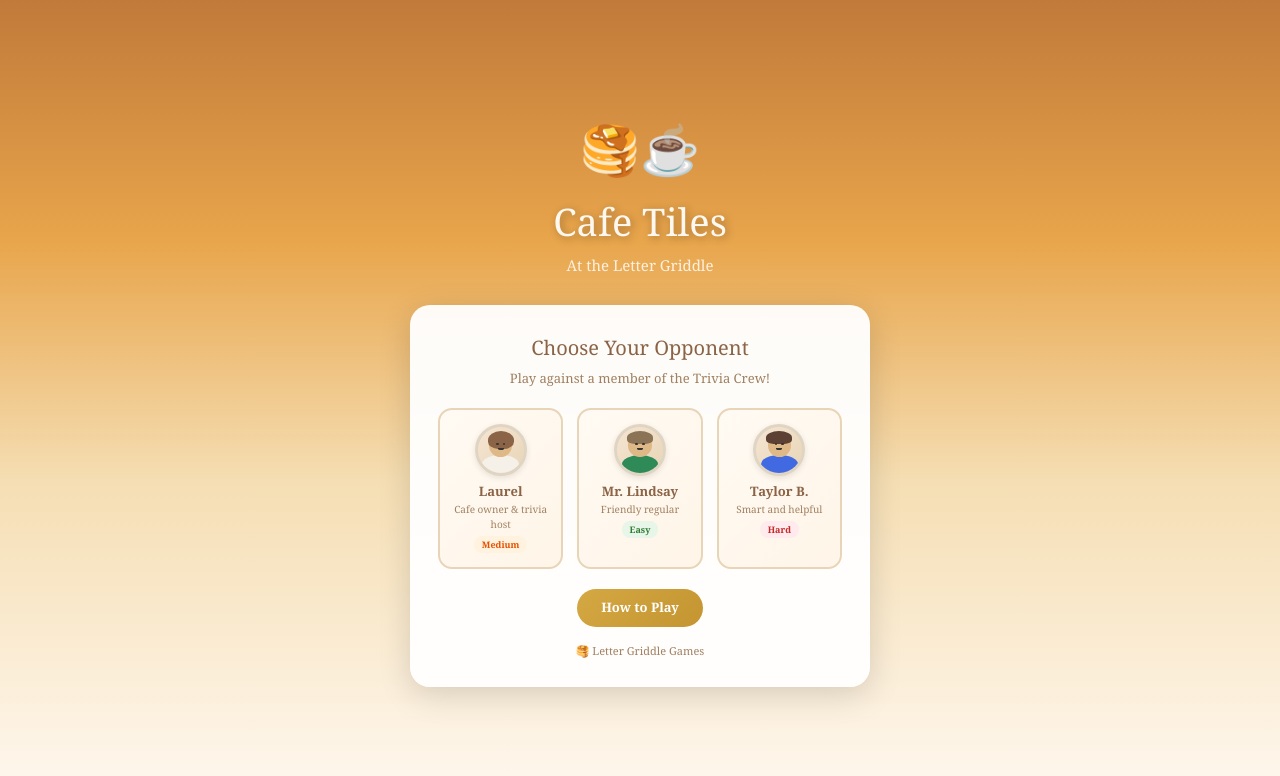
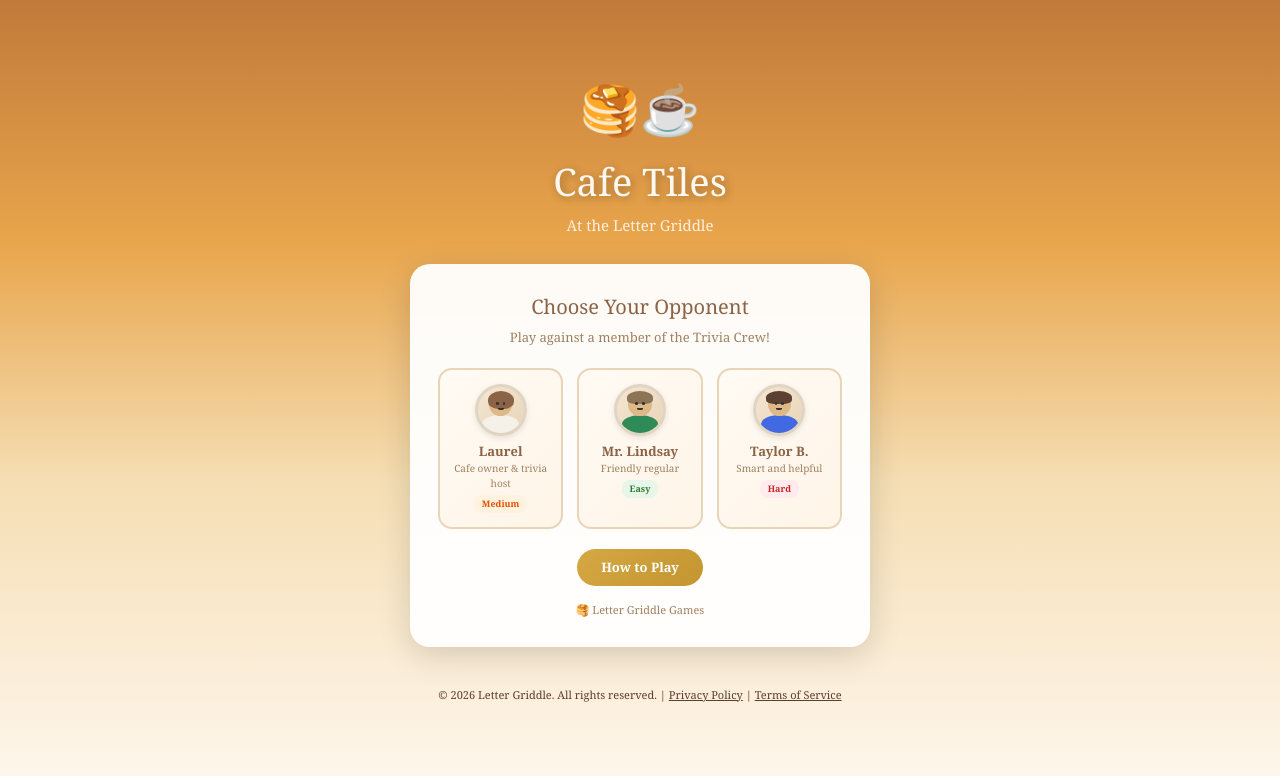
Before and after one commit to lauriegriddle/griddle-game, a Next.js app: page /cafetiles in a window 1280 px wide. Shown: the top 776 px of the page. Built offline with nearby package versions, Linux system fonts and the light colour scheme.

Commit message:
Fix footer text color for visibility

```diff
--- a/app/cafetiles/page.js
+++ b/app/cafetiles/page.js
@@ -581,7 +581,7 @@ export default function CafeTiles() {
           {hasSave && (
             <div style={{ marginBottom: 20, textAlign: "center" }}>
               <button onClick={resumeGame} style={{ background: "linear-gradient(135deg, #2E8B57, #3CB371)", color: "white", border: "none", padding: "12px 28px", borderRadius: 24, fontSize: 15, fontWeight: "bold", cursor: "pointer", fontFamily: "'Georgia', serif", boxShadow: "0 4px 12px rgba(46,139,87,0.3)" }}>☕ Continue Saved Game</button>
-              <div style={{ fontSize: 11, color: "#A08060", marginTop: 6 }}>or choose a new opponent below</div>
+              <div style={{ fontSize: 11, color: "#5C3D2E", marginTop: 6 }}>or choose a new opponent below</div>
             </div>
           )}
           <h2 style={{ textAlign: "center", color: "#8B6346", fontSize: 20, margin: "0 0 6px" }}>Choose Your Opponent</h2>
@@ -604,6 +604,13 @@ export default function CafeTiles() {
           <div style={{ textAlign: "center", marginTop: 16, color: "#A08060", fontSize: 11 }}>🥞 Letter Griddle Games</div>
         </div>
         {showHTP && <HTPModal onClose={() => setShowHTP(false)} />}
+        <div style={{ textAlign: "center", padding: "24px 0", fontSize: 11, color: "#5C3D2E", marginTop: 16 }}>
+          © {new Date().getFullYear()} Letter Griddle. All rights reserved.
+          {' | '}
+          <a href="/privacy" style={{ color: "#5C3D2E", textDecoration: "underline" }}>Privacy Policy</a>
+          {' | '}
+          <a href="/terms" style={{ color: "#5C3D2E", textDecoration: "underline" }}>Terms of Service</a>
+        </div>
       </div>
     );
   }
@@ -632,6 +639,13 @@ export default function CafeTiles() {
             <button onClick={() => startGame(opp)} style={{ background: "linear-gradient(135deg, #D4A843, #C49530)", color: "white", border: "none", padding: "10px 22px", borderRadius: 20, fontSize: 13, fontWeight: "bold", cursor: "pointer", fontFamily: "'Georgia', serif" }}>Play Again</button>
             <button onClick={() => setScreen("menu")} style={{ background: "#F5F0E8", color: "#8B6346", border: "2px solid #E0D5C3", padding: "10px 22px", borderRadius: 20, fontSize: 13, fontWeight: "bold", cursor: "pointer", fontFamily: "'Georgia', serif" }}>New Opponent</button>
           </div>
+        </div>
+        <div style={{ textAlign: "center", padding: "24px 0", fontSize: 11, color: "#5C3D2E", marginTop: 16 }}>
+          © {new Date().getFullYear()} Letter Griddle. All rights reserved.
+          {' | '}
+          <a href="/privacy" style={{ color: "#5C3D2E", textDecoration: "underline" }}>Privacy Policy</a>
+          {' | '}
+          <a href="/terms" style={{ color: "#5C3D2E", textDecoration: "underline" }}>Terms of Service</a>
         </div>
       </div>
     );
@@ -889,7 +903,7 @@ export default function CafeTiles() {
             <div style={{ display: "flex", alignItems: "center", gap: 6, marginBottom: 6 }}>
               <Avatar character={opp} size={20} />
               <div style={{ fontWeight: "bold", color: "#8B6346", fontSize: 12 }}>{OPPONENTS[opp]?.name}</div>
-              {aiThinking && <span style={{ marginLeft: "auto", fontSize: 11, color: "#A08060" }}>🤔</span>}
+              {aiThinking && <span style={{ marginLeft: "auto", fontSize: 11, color: "#5C3D2E" }}>🤔</span>}
             </div>
             <div style={{ display: "flex", gap: 6, justifyContent: "center" }}>
               <div style={{ display: "flex", flexDirection: "column", gap: 2, alignItems: "flex-end" }}>
@@ -932,6 +946,13 @@ export default function CafeTiles() {
         <button onClick={() => setShowHTP(true)} style={{ background: "linear-gradient(135deg, #D4A843, #C49530)", color: "white", border: "none", width: 36, height: 36, borderRadius: "50%", fontSize: 16, cursor: "pointer", boxShadow: "0 4px 12px rgba(0,0,0,0.2)" }}>?</button>
       </div>
       {showHTP && <HTPModal onClose={() => setShowHTP(false)} />}
+      <div style={{ textAlign: "center", padding: "24px 0", fontSize: 11, color: "#5C3D2E", marginTop: 16 }}>
+        © {new Date().getFullYear()} Letter Griddle. All rights reserved.
+        {' | '}
+        <a href="/privacy" style={{ color: "#5C3D2E", textDecoration: "underline" }}>Privacy Policy</a>
+        {' | '}
+        <a href="/terms" style={{ color: "#5C3D2E", textDecoration: "underline" }}>Terms of Service</a>
+      </div>
     </div>
   );
 }
```
